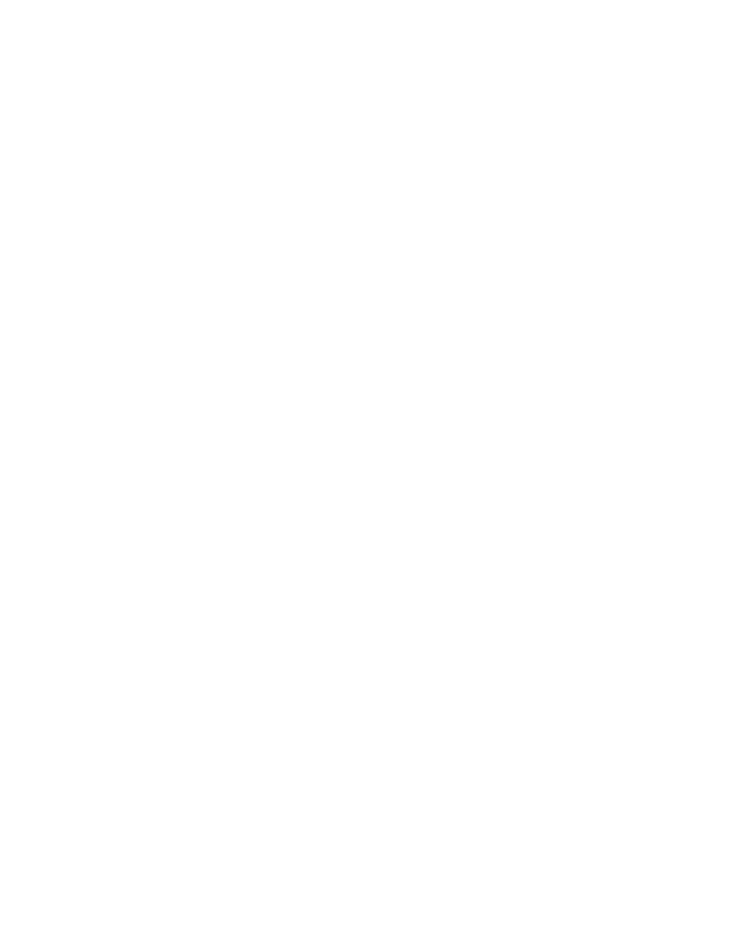
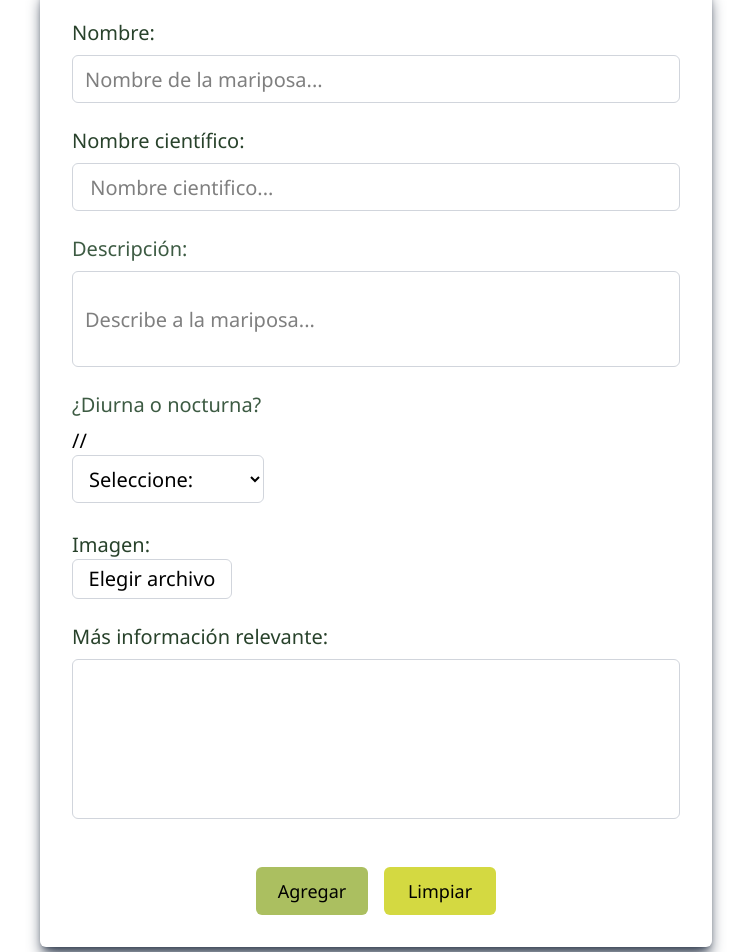
Before and after one commit to Proyecto-Asia/asian-butterflies, a React (Vite) app: page /newbutterfly in a window 1280 px wide. Shown: the part 261-1213 px from the top of the page, without its empty margins (24-775 px from the left). Before the commit the page ends 800 px from the top, so only its background shows below. Built offline with nearby package versions, Linux system fonts and the light colour scheme.

Commit message:
commit all changes

```diff
--- /dev/null
+++ b/src/components/Createform.jsx
@@ -0,0 +1,148 @@
+
+
+
+const Createform = () => {
+
+
+
+
+  return (
+    <>
+    <form action="">
+      <div className=" font-segoe flex justify-center bg-[#FFFFFF] min-h-screen p-4 w-200">
+        <div className="w-full max-w-2xl p-4 sm:p-6 lg:p-8 pt-6 sm:pt-8 text-lg sm:text-xl bg-[#FFFF] rounded-md shadow-lg shadow-gray-700 ">
+
+
+          <div className="space-y-4 sm:space-y-6">
+            <div className="flex flex-col">
+              <label
+                htmlFor="name-butterfly-input"
+                className="text-[#28422B] mb-2 font-medium"
+              >
+                Nombre:
+              </label>
+              <input
+                type="text"
+                name="name-butterfly-input"
+                maxLength="25"
+                placeholder="Nombre de la mariposa..."
+                className="rounded-md w-full h-10 sm:h-12 bg-white px-3 border border-gray-300 focus:border-[#28422B] focus:outline-none"
+                required
+              />
+            </div>
+
+            <div className="flex flex-col">
+              <label
+                htmlFor="sci-name-butterfly-input"
+                className="text-[#28422B] mb-2 font-medium"
+              >
+                Nombre científico:
+              </label>
+              <input
+                type="text"
+                name="sci-name-butterfly-input"
+                maxLength="40"
+                placeholder=" Nombre cientifico..."
+                className="rounded-md w-full h-10 sm:h-12 bg-white px-3 border border-gray-300 focus:border-[#3D5B43] focus:outline-none"
+                required
+              />
+            </div>
+
+            <div className="flex flex-col">
+              <label
+                htmlFor="description-butterfly-input"
+                className="text-[#3D5B43] mb-2 font-medium"
+              >
+                Descripción:
+              </label>
+              <input
+                type="text"
+                name="description-butterfly-input"
+                maxLength="166"
+                placeholder="Describe a la mariposa..."
+                className="rounded-md w-full h-20 sm:h-24 bg-white px-3 py-2 border border-gray-300 focus:border-[#3D5B43] focus:outline-none"
+                required
+              />
+            </div>
+
+            <div className="flex flex-col">
+              <label
+                htmlFor="day-night"
+                className="text-[#3D5B43] mb-2 font-medium"
+              >
+                ¿Diurna o nocturna?
+              </label>
+              //
+              <select
+                name="choice-one-day"
+                className="bg-white h-10 sm:h-12 w-full sm:w-48 px-3 rounded-md border border-gray-300 focus:border-[#3D5B43] focus:outline-none"
+              >
+                <option value="none">Seleccione:</option>
+                <option value="day-butterfly">Diurna</option>
+                <option value="night-butterfly">Nocturna</option>
+              </select>
+              <br />
+              <label
+                htmlFor="img-butterfly"
+                name="img-text"
+                className="text-[#28422B]"
+              >
+                Imagen:
+              </label>
+
+              <label
+                htmlFor="img-butterfly"
+                name="img-text"
+                className=" border-gray-300 rounded-md h-10 items-center bg-white border w-40 flex justify-center"
+              >
+                <input
+                  type="file"
+                  name="img-butterfly"
+                  className="hidden"
+                  accept="image/jpeg,image/png,image/webp"
+                  required
+                />
+                Elegir archivo
+              </label>
+            </div>
+
+            <div className="flex flex-col">
+              <label
+                htmlFor="long-description-butterfly-input"
+                className="text-[#28422B] mb-2 font-medium"
+              >
+                Más información relevante:
+              </label>
+              <textarea
+                name="long-description-butterfly-input"
+                maxLength="600"
+                className="rounded-md h-32 sm:h-40 w-full bg-white px-3 py-2 border border-gray-300 focus:border-[#3D5B43] focus:outline-none resize-none"
+                required
+              />
+            </div>
+
+            <div className="flex flex-col sm:flex-row justify-center gap-3 sm:gap-4 pt-4 sm:pt-6">
+              <button
+                type="submit"
+                className="rounded-md bg-[#ABBF60] w-full sm:w-28 h-10 sm:h-12 text-base sm:text-lg font-medium hover:bg-[#9AAF50] transition-colors"
+              >
+                Agregar
+              </button>
+              <button
+                type="submit"
+                className="rounded-md bg-[#D4D941] w-full sm:w-28 h-10 sm:h-12 text-base sm:text-lg font-medium hover:bg-[#C4C941] transition-colors"
+              >
+                Limpiar
+              </button>
+            </div>
+          </div>
+        </div>
+      </div>
+    </form>
+
+    </>
+
+  )
+}
+
+export default Createform
--- a/src/components/Form.jsx
+++ /dev/null
@@ -1,8 +0,0 @@
-
-const Form = () => {
-  return (
-    <div>Form</div>
-  )
-}
-
-export default Form
--- a/src/pages/CreateButterfly.jsx
+++ b/src/pages/CreateButterfly.jsx
@@ -1,11 +1,52 @@
+import { useState, useEffect } from "react";
+import "../index.css";
+import Createform from "../components/Createform";
 
 
 const CreateButterfly = () => {
+  //Poniendome a pensar, creo que colocare aqui son los datos que los voy a mandar al metodo POST
+  // Aqui se escribe la pare de react jsx, es decir, las animaciones
+
+  const [newButterfly, setNewButterfly] = useState({ // inicializando el estado vacio
+    name: "", // Tutto los dato que estan dentro del JSON
+    sciname: "",
+    shortDescription: "",
+    longDescription: "",
+    activity: "",
+    status: "",
+    region: "",
+    location: ""
+  });
+
+  const controlarInput = (e)=>{ //paramentro e
+    const {name ,value } = e.target; //
+      setNewButterfly(  {
+        ...newButterfly, // Me evita escribir como todo el objeto de los inputs otra vez
+        [name]: value
+      });
+  }
+
+  const manejarEnvio = (e) =>{
+    e.preventDefault() // Evita que recargue la pagina
+  }
+
   return (
     <>
-    <p>Hola estoy en newButterfly</p>
+      <header className="pt-7 m-10">
+        <h2 className="text-2xl sm:text-3xl lg:text-4xl text-[#28422B] mb-4">
+          🦋¡Añade una nueva especie!
+          <hr className="w-300 border-[#28422B] rounded-md border-2 mb-6 sm:mb-8" />
+        </h2>
+      </header>
+
+
+      <Createform
+       formData={newButterfly} // el estado con todos los valores
+      onChange={controlarInput} //Manejar cambios en los inputs
+      onSubmit={manejarEnvio} // La funcion para manejar el envio del formulario
+      />
     </>
-  )
-}
+  );
+};
 
 export default CreateButterfly;
--- /dev/null
+++ b/src/pages/Galeria.jsx
@@ -0,0 +1,38 @@
+import { useEffect, useState } from "react"
+import { getAllButterflies } from "../services/ButterflyServices"
+
+const Galeria = () => {
+
+    const [butterflies, setButterflies] = useState([]);
+
+    useEffect (()=>{
+        async function fetchData() {
+
+            const data = await getAllButterflies();
+            setButterflies(data)
+
+
+        }
+        fetchData();
+    },[])
+  return (
+    <>
+
+        <div>
+            {
+                butterflies.map(butterfly =>(
+                    <div key={butterfly.id}>
+                        <h3>
+                            {butterfly.name}
+                        </h3>
+
+
+                    </div>
+                ))
+            }
+        </div>
+    </>
+  )
+}
+
+export default Galeria
--- a/src/pages/Home.jsx
+++ b/src/pages/Home.jsx
@@ -3,7 +3,7 @@
 const Home = () => {
   return (
     <>
-    <p>Home</p>
+
     </>
   )
 }
--- a/src/services/ButterflyServices.jsx
+++ b/src/services/ButterflyServices.jsx
@@ -1,16 +1 @@
-// Metodo GET para el read
-
-const URL_API = "http://localhost:3000/butterfly";
-
- const getAllButterflies = async() =>{
-
-
-}
-
-async function getOneButterfly(id) {
-
-
-    }
-// Metodo POST para el create
-// Metodo PUT para actualizar
-// MEtodo DELETE para eliminar
+import axios from 'axios'; // De esta forma activamos axios
```
Also changed, not shown: src/components/Countryselect.jsx (added, +24 -0 lines), src/router/Router.jsx (+11 -0 lines), src/prueba.jsx (added).
